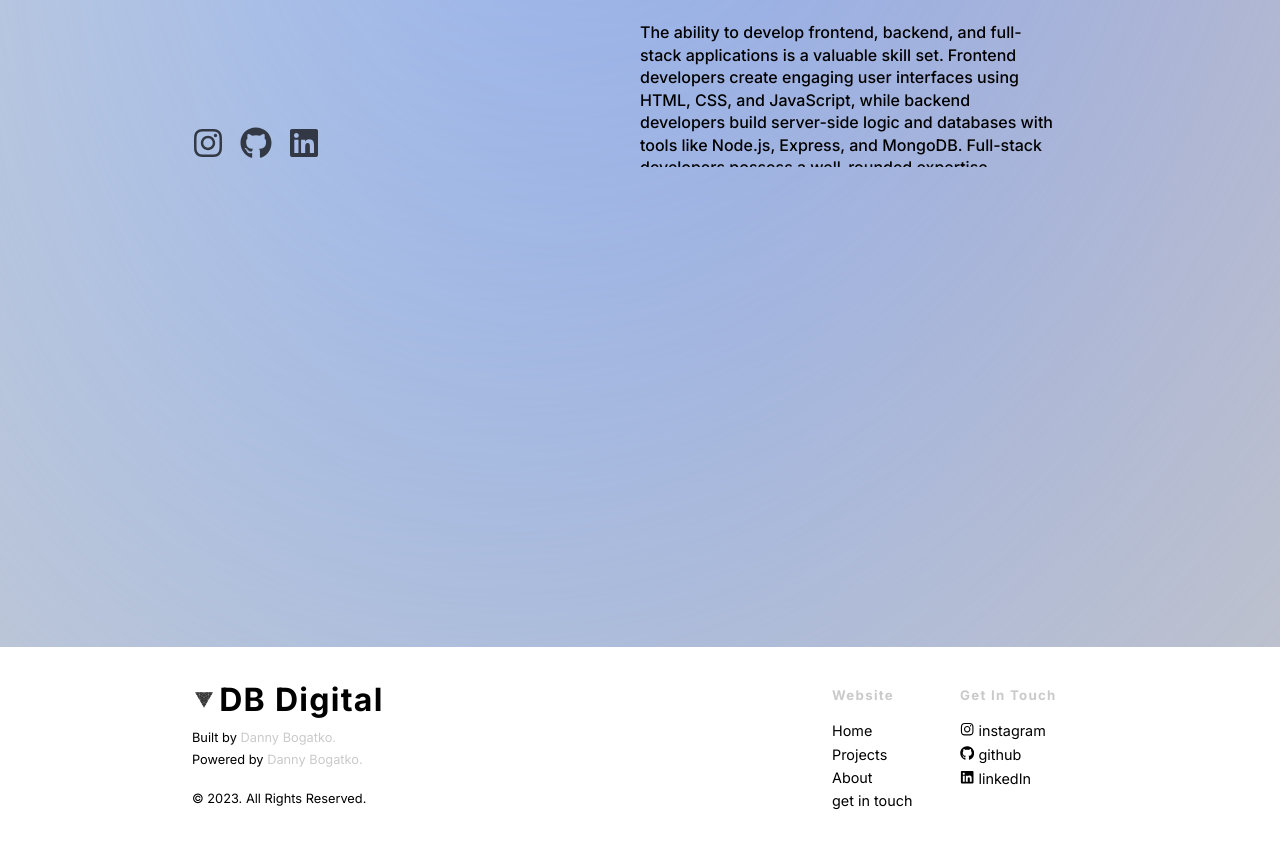
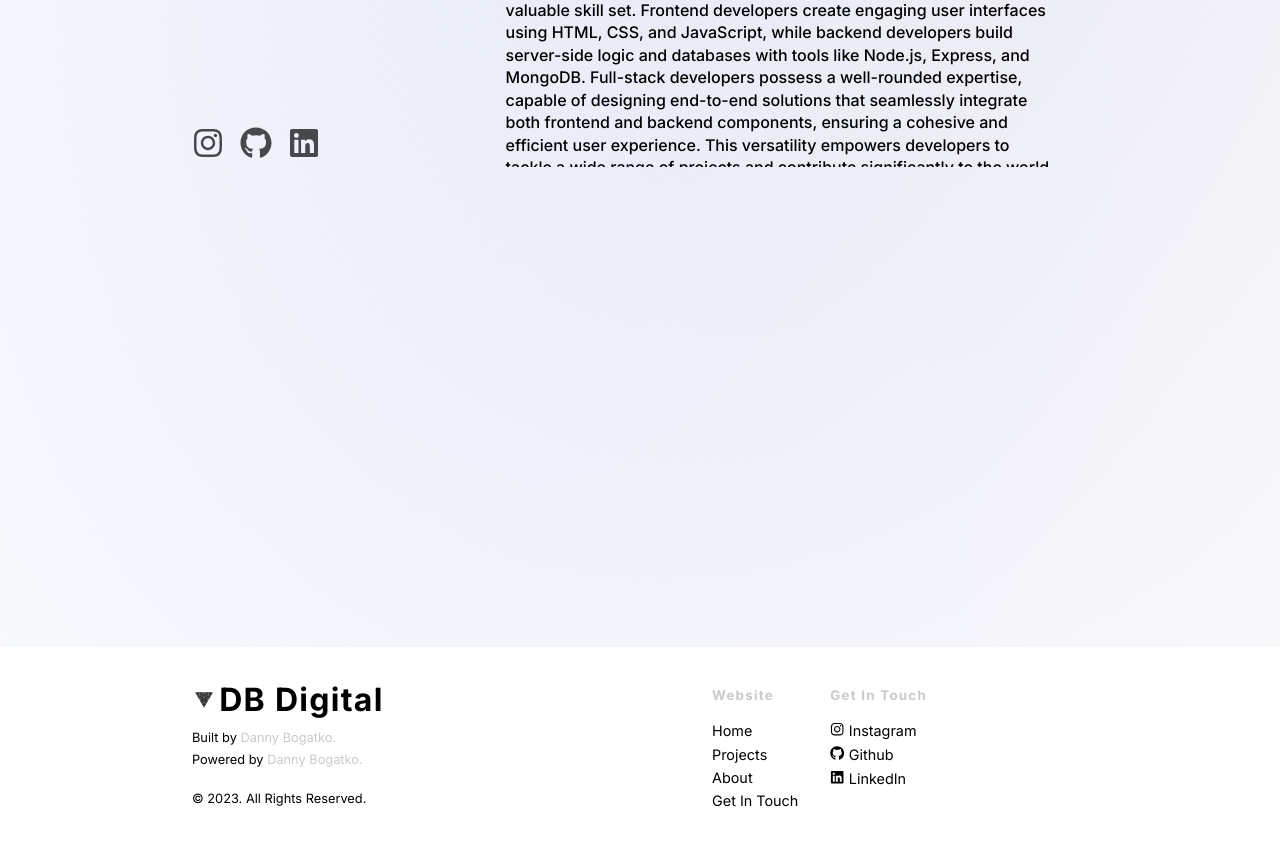
Before and after one commit to danielbugi/bogatko-portfolio, a React (Vite) app: page / in a window 1280 px wide. Shown: the part 1181-2028 px from the top of the page. Built offline with nearby package versions, Linux system fonts and the light colour scheme.

Commit message:
mobile adaptation

```diff
--- a/src/components/Footer.jsx
+++ b/src/components/Footer.jsx
@@ -23,7 +23,7 @@ const Footer = () => {
 
           <p className="theme-selector">&copy; 2023. All Rights Reserved.</p>
         </div>
-
+        <div className="footer-links">
           <div className="links">
             <h5 className="text footer-link-header">Website</h5>
             {links.map((link) => {
@@ -53,6 +53,7 @@ const Footer = () => {
                 </li>
               );
             })}
+          </div>
         </div>
       </div>
     </Wrapper>
@@ -89,7 +90,9 @@ const Wrapper = styled.footer`
         }
       }
     }
+
     .links {
+      margin-right: 2rem;
       h5 {
         margin-bottom: 1rem;
         color: var(--light-grey);
@@ -100,6 +103,7 @@ const Wrapper = styled.footer`
       }
     }
     .social {
+      margin-right: 2rem;
       h5 {
         margin-bottom: 1rem;
         color: var(--light-grey);
@@ -110,6 +114,30 @@ const Wrapper = styled.footer`
       }
     }
   }
+  .footer-links {
+    display: flex;
+    width: 17rem;
+  }
+
+  @media screen and (max-width: 880px) {
+    height: auto;
+    .footer-wrapper {
+      display: grid;
+      grid-template-columns: 1fr;
+    }
+    .footer-links {
+      width: 100%;
+      justify-content: space-between;
+    }
+    .reserved-box {
+      text-align: center;
+      margin-bottom: 2rem;
+    }
+    .logo {
+      display: flex;
+      justify-content: center;
+    }
+  }
 `;
 
 export default Footer;
--- a/src/components/ProjectsCard.jsx
+++ b/src/components/ProjectsCard.jsx
@@ -4,11 +4,11 @@ import { styled } from 'styled-components';
 
 const ProjectsCard = ({ project }) => {
   // eslint-disable-next-line no-unused-vars
-  const { title, img, text, id } = project;
+  const { title, img, text, id, url, githubUrl } = project;
 
   return (
     <Wrapper className="card-project">
-      <Link className="card-link-wrapper" to={`/projects/${id}`}>
+      <div className="card-link-wrapper">
         <div className="card-header">
           <div className="project-img">
             <img src={img} alt="" />
@@ -17,21 +17,43 @@ const ProjectsCard = ({ project }) => {
         <div className="card-description">
           <h4 className="project-title theme-selector">{title}</h4>
           <p className="project-desc theme-selector">{text}</p>
+          <div className="projects-buttons">
+            <Link
+              to={url}
+              className="main-button btn-size-two theme-selector"
+              target="_blank"
+              rel="noreferrer"
+            >
+              Website Demo
+            </Link>
+            <Link
+              to={githubUrl}
+              className="main-button btn-size-two theme-selector"
+              target="_blank"
+              rel="noreferrer"
+            >
+              github
+            </Link>
+          </div>
         </div>
-      </Link>
+      </div>
     </Wrapper>
   );
 };
 
 const Wrapper = styled.div`
-  height: 20rem;
+  /* height: 15rem; */
   margin-bottom: 4rem;
   border-radius: 5px;
+  display: flex;
+  align-items: center;
 
   .card-link-wrapper {
     display: flex;
-    padding: 1.5rem;
     align-items: center;
+    height: 100%;
+    width: 100%;
+    padding: 2rem;
   }
 
   &:hover {
@@ -55,8 +77,9 @@ const Wrapper = styled.div`
       font-size: 20px;
     }
   }
+
   .project-img {
-    height: 15rem;
+    height: 100%;
     width: 15rem;
     border-radius: 5px;
 
@@ -70,30 +93,78 @@ const Wrapper = styled.div`
   }
 
   .card-description {
+    width: 100%;
+    height: 100%;
+    display: block;
     padding-left: 2rem;
-    width: 25rem;
     display: flex;
     flex-direction: column;
     justify-content: space-between;
-    .author {
-      display: block;
-      margin-bottom: 1rem;
-      color: var(--dark-grey);
-      font-size: 0.9rem;
-    }
+    gap: 1.5rem;
   }
 
   .project-desc {
     color: var(--dark-grey);
     font-size: 0.9rem;
+    /* margin-bottom: 2rem; */
   }
   .project-desc.dark-theme {
     color: var(--light-grey);
   }
 
   .project-title {
-    margin: 1rem 0;
-    font-size: 25px;
+    font-size: 15px;
+    margin-bottom: 0.5rem;
+  }
+
+  @media screen and (max-width: 1320px) {
+    .card-link-wrapper {
+      width: 100%;
+      display: flex;
+      flex-direction: column;
+    }
+    .card-description {
+      padding: 0;
+      align-items: center;
+      text-align: center;
+    }
+
+    .project-img {
+      height: 100%;
+      width: 100%;
+      border-radius: 5px;
+      padding: 0;
+    }
+  }
+  .projects-buttons {
+    width: 100%;
+    display: flex;
+    justify-content: space-between;
+    /* padding: 0 5rem; */
+  }
+
+  @media screen and (max-width: 1070px) {
+    .projects-buttons {
+      width: 100%;
+      display: flex;
+      justify-content: space-between;
+      padding: 0;
+    }
+  }
+  @media screen and (max-width: 620px) {
+    .projects-buttons {
+      width: 100%;
+      display: flex;
+      flex-direction: column;
+      padding: 0;
+      a {
+        width: 100%;
+      }
+    }
+    .project-img {
+      align-self: center;
+      width: 70%;
+    }
   }
 `;
 
--- a/src/data.js
+++ b/src/data.js
@@ -3,10 +3,6 @@ import technology from './public/svgs/undraw_technology.svg';
 import programming from './public/svgs/undraw_programming.svg';
 
 import { FaInstagram, FaGithub, FaLinkedin } from 'react-icons/fa';
-
-import project01 from './public/projects/project01-min.png';
-import project02 from './public/projects/project02-min.png';
-import project04 from './public/projects/project04-min.png';
 
 import pr1 from './public/projects-full/Screenshot_1-min.png';
 import pr2 from './public/projects-full/Screenshot_2-min.png';
@@ -139,22 +135,42 @@ export const article = [
 export const featuredProject = [
   {
     id: 1,
-    title: 'E-Commerce furniture store',
-    img: project01,
-    text: 'Lorem ipsum dolor sit amet consectetur adipisicing elit. Est praesentium omnis veritatis repellendus, reiciendis nesciunt soluta minus amet eaque consequatur mollitia iure. Necessitatibus nam autem suscipit nisi enim, vel nostrum totam, maiores adipisci quidem placeat omnis quibusdam laborum nihil explicabo.',
+    title: 'JS Track Racing Game',
+    techs: ['javascript', 'canvas2d', 'HTML'],
+    img: pr1,
+    url: 'https://bejewelled-semolina-23f0bd.netlify.app/',
+    githubUrl: 'https://github.com/danielbugi/track-road-game',
+    text: 'To explore Javascript and programming fundamentals, I created a racing game using Javascript and canvas2d.',
   },
   {
     id: 2,
-    title: 'Noble Clothing E-commerce clothing store',
-    img: project02,
-    text: 'Lorem ipsum dolor sit amet consectetur adipisicing elit. Est praesentium omnis veritatis repellendus, reiciendis nesciunt soluta minus amet eaque consequatur mollitia iure. Necessitatibus nam autem suscipit nisi enim, vel nostrum totam, maiores adipisci quidem placeat omnis quibusdam laborum nihil explicabo.',
+    title: 'Comfy Stroe E-Commerce furniture store',
+    techs: [
+      'javascript',
+      'CSS',
+      'HTML',
+      'react',
+      'auth0',
+      'stripe-api',
+      'axios',
+      'styled components',
+      'netlify CLI',
+      'airtable CMS',
+      'FormSpree',
+    ],
+    url: 'https://testing-comfy-db.netlify.app',
+    githubUrl: 'https://github.com/danielbugi/react-comfy-store',
+    img: pr4,
+    text: 'E-commerce furniture website, with payment checkout and authentication users.',
   },
-
   {
     id: 3,
-    title: 'JS Track Racing Game',
-    img: project04,
-    text: 'Lorem ipsum dolor sit amet consectetur adipisicing elit. Est praesentium omnis veritatis repellendus, reiciendis nesciunt soluta minus amet eaque consequatur mollitia iure. Necessitatibus nam autem suscipit nisi enim, vel nostrum totam, maiores adipisci quidem placeat omnis quibusdam laborum nihil explicabo.',
+    title: 'Parallax Landing Page',
+    techs: ['javascript', 'CSS', 'HTML'],
+    url: 'https://profound-paprenjak-0f5e83.netlify.app/',
+    githubUrl: 'https://github.com/danielbugi/leaf-parralax-effect',
+    img: pr3,
+    text: 'Cool moving leaves parallax effect',
   },
 ];
 
--- a/src/index.css
+++ b/src/index.css
@@ -5,8 +5,8 @@
 
 :root {
   --bg-color-1: rgb(255, 255, 255);
-  --bg-color-2: rgb(60, 135, 255);
-  --bg-color-3: rgb(246, 162, 162);
+  --bg-color-2: rgb(204, 220, 246);
+  --bg-color-3: rgb(250, 215, 215);
 
   --bg-dark-1: rgb(7, 44, 34);
   --bg-dark-2: rgb(5, 49, 64);
@@ -74,6 +74,7 @@ a {
   text-decoration: none;
   outline: none;
   color: var(--black);
+  text-transform: capitalize;
 }
 a.dark-theme {
   color: var(--white);
@@ -101,7 +102,7 @@ nav {
   position: fixed;
   top: 0;
   left: 0;
-  background: var(--nav-color);
+  background: var(--con-bg-2);
   backdrop-filter: blur(4px);
   z-index: 998;
 }
@@ -191,7 +192,7 @@ section {
 /* Background css */
 
 .background {
-  background-color: var(--light-grey);
+  background-color: var(--white);
   position: absolute;
   top: 0;
   left: 0;
--- a/src/pages/AboutPage.jsx
+++ b/src/pages/AboutPage.jsx
@@ -215,5 +215,51 @@ const Wrapper = styled.main`
       }
     }
   }
+
+  @media screen and (max-width: 1060px) {
+    .section-about-main {
+      width: 100vw;
+    }
+  }
+  @media screen and (max-width: 800px) {
+    .about-header,
+    .paragraph {
+      padding-left: 0;
+    }
+    .paragraph {
+      font-size: 22px;
+      letter-spacing: 0.1rem;
+      font-weight: 300;
+    }
+    .person-img {
+      margin-right: 2rem;
+      margin-bottom: 1rem;
+    }
+    .paragraph-two {
+      font-size: 22px;
+      padding-right: 2rem;
+      letter-spacing: 0.1rem;
+      font-weight: 300;
+    }
+    .about-two-sec {
+      display: block;
+    }
+  }
+
+  @media screen and (max-width: 400px) {
+    .section-about-main {
+      padding: 0 2rem;
+    }
+    .paragraph,
+    .paragraph-two {
+      font-size: 16px;
+      padding: 0;
+    }
+    .tech-box {
+      display: block;
+      width: 80%;
+      /* margin: 0 auto; */
+    }
+  }
 `;
 export default AboutPage;
--- a/src/pages/ContactPage.jsx
+++ b/src/pages/ContactPage.jsx
@@ -225,5 +225,23 @@ const Wrapper = styled.main`
       }
     }
   }
+
+  @media screen and (max-width: 800px) {
+    .contact-section {
+      width: 100vw;
+      padding: 0 2rem;
+    }
+    .section-wrapper {
+      flex-direction: column-reverse;
+    }
+    .contact-about {
+      width: 100%;
+      margin-bottom: 2rem;
+    }
+    .get-in-touch {
+      width: 100%;
+      padding: 0;
+    }
+  }
 `;
 export default ContactPage;
--- a/src/pages/ProjectsPage.jsx
+++ b/src/pages/ProjectsPage.jsx
@@ -32,7 +32,7 @@ const ProjectsPage = () => {
                 <div className="project-main-inner">
                   <div className="project-img">
                     <img src={img} alt="" />
-
+                  </div>
                   <div className="project-main-content theme-selector">
                     <h4 className="project-title">{title}</h4>
 
@@ -60,7 +60,6 @@ const ProjectsPage = () => {
                     </div>
                   </div>
                 </div>
-                </div>
               </article>
             );
           })}
@@ -83,28 +82,27 @@ const Wrapper = styled.main`
   }
   .projects-wrapper {
     width: 100%;
-    display: flex;
-    flex-wrap: wrap;
-    justify-content: space-between;
+    display: grid;
+    grid-template-columns: 1fr 1fr;
+    /* grid-template-rows: 1fr 1fr; */
   }
 
   .project-main {
     height: 45vh;
     width: 33vw;
     margin: 1rem;
-    /* transition: all 0.3s ease-in-out; */
-    /* padding: 2rem; */
+    position: relative;
+    overflow: hidden;
   }
 
-  .project-main:nth-of-type(3),
+  /* .project-main:nth-of-type(3),
   .project-main:nth-of-type(5) {
     width: 16vw;
-  }
+  } */
 
   .project-main-inner {
     height: 100%;
     width: 100%;
-    position: relative;
   }
 
   /* flex-grow: 4  .project-main:nth-of-type(4) {
@@ -118,30 +116,14 @@ const Wrapper = styled.main`
     position: absolute;
     top: 0;
     left: 0;
-    /* z-index: -1; */
-    /* filter: grayscale(100%); */
+
     border-radius: 5px;
     img {
       object-fit: cover;
       width: 100%;
-      /* object-position: center; */
       height: 100%;
     }
   }
-  /* .background-gradient {
-    width: 100%;
-    height: 100%;
-    position: absolute;
-    top: 0;
-    left: 0;
-    background: rgb(179, 179, 179);
-    background: linear-gradient(
-      0deg,
-      rgb(0, 0, 0) 0%,
-      rgba(255, 255, 255, 0) 100%
-    );
-    z-index: 1;
-  } */
 
   .project-main-content {
     position: absolute;
@@ -151,7 +133,7 @@ const Wrapper = styled.main`
     backdrop-filter: blur(4px);
     height: 100%;
     width: 100%;
-
+    border-radius: 5px;
     padding: 1rem;
     display: flex;
     flex-direction: column;
@@ -184,5 +166,34 @@ const Wrapper = styled.main`
     bottom: 0;
     left: 0;
   }
+
+  @media screen and (max-width: 800px) {
+    .project-section {
+      width: 100vw;
+      padding: 0 2rem;
+    }
+    .projects-wrapper {
+      grid-template-columns: 1fr;
+    }
+    .project-main {
+      height: 22vh;
+      width: 100%;
+    }
+    .project-main-inner {
+      display: flex;
+      flex-direction: column;
+      width: 100%;
+    }
+    .project-main-content {
+      position: static;
+      border-radius: 0 0 5px 5px;
+      p {
+        display: none;
+      }
+    }
+    .project-img {
+      position: static;
+    }
+  }
 `;
 export default ProjectsPage;
```
Also changed, not shown: src/components/MainSections.jsx (+31 -1 lines), src/components/Navbar.jsx (+23 -8 lines), src/pages/HomePage.jsx (+52 -5 lines). Lines whose indentation alone changed are shown as unchanged.
